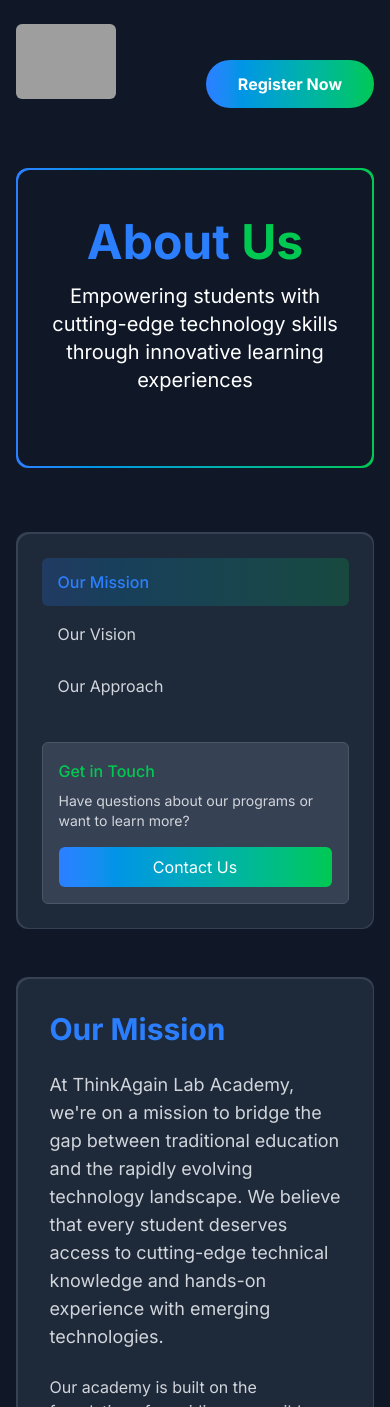
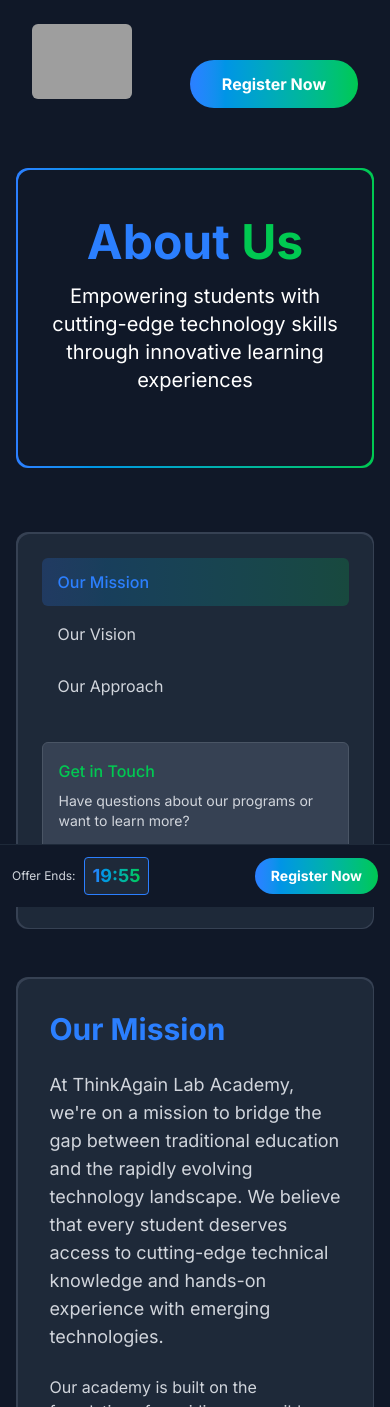
Before and after one commit to thinkagain-lab/academy, a Next.js app: page /about-us in a window 390 px wide. Shown: the top 1407 px of the page. Built offline with nearby package versions, Linux system fonts and the light colour scheme; grey boxes are pictures that could not be loaded.

Commit message:
Updated Navbar & Added Timer

```diff
--- a/src/app/about-us/page.js
+++ b/src/app/about-us/page.js
@@ -3,6 +3,7 @@
 import { useState } from 'react';
 import Link from 'next/link';
 import Image from 'next/image';
+import Navbar from '@/components/Navbar';
 
 export default function AboutUs() {
   const [activeTab, setActiveTab] = useState('mission');
@@ -18,20 +19,7 @@ export default function AboutUs() {
     <div className="bg-gray-900 text-white min-h-screen">
       <div className="max-w-7xl mx-auto px-4">
         {/* Header - Matching Contact Page */}
-        <header className="py-6 flex justify-between items-center">
-          <div className="w-30 h-30 relative">
-            <Image
-              src="https://raw.githubusercontent.com/thinkagain-lab/academy/827d563df1ae8a49ff856defe56e1e0fb756e77d/public/TalLogoRound.png"
-              alt="Think Again Lab Logo"
-              width={100}
-              height={100}
-              className="rounded-md"
-            />
-          </div>
-          <a href="/#register" className="bg-gradient-to-r from-blue-500 to-green-500 text-white inline-block px-8 py-3 rounded-full font-bold transition hover:scale-105">
-            Register Now
-          </a>
-        </header>
+        <Navbar />
 
         {/* Hero Section */}
         <section className="bg-gradient-to-r from-blue-500 to-green-500 p-[2px] rounded-xl mb-12">
--- a/src/app/page.js
+++ b/src/app/page.js
@@ -4,6 +4,8 @@ import { useState } from 'react';
 import Image from 'next/image';
 import Link from 'next/link';
 import RegistrationForm from '@/components/RegistrationForm';
+import TimerSection from '@/components/TimerSection';
+import Navbar from '@/components/Navbar';
 
 export default function Home() {
   // State for FAQ toggle
@@ -132,20 +134,7 @@ export default function Home() {
     <div className="bg-gray-900 text-white min-h-screen">
       <div className="max-w-7xl mx-auto px-4">
         {/* Header */}
-        <header className="py-6 flex justify-between items-center">
-          <div className="w-30 h-30 relative">
-            <Image
-              src="https://raw.githubusercontent.com/thinkagain-lab/academy/827d563df1ae8a49ff856defe56e1e0fb756e77d/public/TalLogoRound.png"
-              alt="Think Again Lab Logo"
-              width={100}
-              height={100}
-              className="rounded-md"
-            />
-          </div>
-          <a href="#register" className="bg-gradient-to-r from-blue-500 to-green-500 text-white  inline-block px-8 py-3 rounded-full font-bold transition hover:scale-105 hover:bg-green-400">
-            Register Now
-          </a>
-        </header>
+        <Navbar />
 
         {/* Hero Section */}
         <div className="bg-gradient-to-r from-blue-500 to-green-500 p-[2px] rounded-xl mb-12">
@@ -462,6 +451,7 @@ export default function Home() {
         </section>
 
 
+        <TimerSection />
 
 
 
--- /dev/null
+++ b/src/components/Navbar.js
@@ -0,0 +1,108 @@
+// Navbar.jsx
+"use client";
+
+import { useState, useEffect } from 'react';
+import Image from 'next/image';
+import Link from 'next/link';
+
+export default function Navbar() {
+  const [isScrolled, setIsScrolled] = useState(false);
+  const [timeLeft, setTimeLeft] = useState(null);
+  const TIMER_DURATION = 20 * 60; // 20 minutes in seconds
+
+  // Handle scroll event
+  useEffect(() => {
+    const handleScroll = () => {
+      // Check if user has scrolled down enough to show sticky bar (200px)
+      setIsScrolled(window.scrollY > 200);
+    };
+
+    window.addEventListener('scroll', handleScroll);
+    return () => window.removeEventListener('scroll', handleScroll);
+  }, []);
+
+  // Timer functionality
+  useEffect(() => {
+    // Check if timer already exists in localStorage
+    const storedTimerEnd = localStorage.getItem('timerEndTime');
+
+    if (!storedTimerEnd) {
+      // First visit - set timer end time
+      const endTime = Date.now() + TIMER_DURATION * 1000;
+      localStorage.setItem('timerEndTime', endTime.toString());
+      setTimeLeft(TIMER_DURATION);
+    } else {
+      // Returning visit - calculate remaining time
+      const remaining = Math.max(0, Math.floor((parseInt(storedTimerEnd) - Date.now()) / 1000));
+      setTimeLeft(remaining);
+    }
+
+    // Set up interval for countdown
+    const interval = setInterval(() => {
+      setTimeLeft(prevTime => {
+        if (prevTime <= 1) {
+          clearInterval(interval);
+          return 0;
+        }
+        return prevTime - 1;
+      });
+    }, 1000);
+
+    // Clean up on unmount
+    return () => clearInterval(interval);
+  }, []);
+
+  // Format time as mm:ss
+  const formatTime = (seconds) => {
+    if (seconds === null) return "20:00"; // Initial state before calculation
+    const mins = Math.floor(seconds / 60);
+    const secs = seconds % 60;
+    return `${mins.toString().padStart(2, '0')}:${secs.toString().padStart(2, '0')}`;
+  };
+
+  return (
+    <>
+      {/* Regular Navbar - visible on all screens */}
+      <header className="py-6 flex justify-between items-center max-w-7xl mx-auto px-4">
+        <div className="w-30 h-30 relative">
+          <Image
+            src="https://raw.githubusercontent.com/thinkagain-lab/academy/827d563df1ae8a49ff856defe56e1e0fb756e77d/public/TalLogoRound.png"
+            alt="Think Again Lab Logo"
+            width={100}
+            height={100}
+            className="rounded-md"
+          />
+        </div>
+        <a href="#register" className="bg-gradient-to-r from-blue-500 to-green-500 text-white inline-block px-8 py-3 rounded-full font-bold transition hover:scale-105 hover:bg-green-400">
+          Register Now
+        </a>
+      </header>
+
+      {/* Mobile Sticky Bottom Bar - Only visible on mobile when scrolled */}
+      <div
+        className={`
+          fixed bottom-0 left-0 right-0 z-50 bg-gray-900 border-t border-gray-800
+          md:hidden ${isScrolled ? 'translate-y-0' : 'translate-y-full'}
+          transition-transform duration-300 ease-in-out
+          flex items-center justify-between p-3
+        `}
+      >
+
+        <div className="flex items-center">
+          <span className="text-gray-300 text-xs mr-2">Offer Ends:</span>
+          <div className="bg-gray-800 p-1 px-2 rounded border border-blue-500">
+            <span className="text-lg font-mono font-bold bg-gradient-to-r from-blue-500 to-green-500 text-transparent bg-clip-text">
+              {formatTime(timeLeft)}
+            </span>
+          </div>
+        </div>
+
+        <a href="#register" className="bg-gradient-to-r from-blue-500 to-green-500 text-white px-4 py-2 rounded-full font-bold text-sm">
+          Register Now
+        </a>
+
+
+      </div>
+    </>
+  );
+}
--- /dev/null
+++ b/src/components/TimerSection.js
@@ -0,0 +1,97 @@
+// TimerSection.jsx
+"use client";
+
+import { useState, useEffect } from 'react';
+
+export default function TimerSection() {
+  const [timeLeft, setTimeLeft] = useState(null);
+  const TIMER_DURATION = 20 * 60; // 20 minutes in seconds
+
+  useEffect(() => {
+    // Check if timer already exists in localStorage
+    const storedTimerEnd = localStorage.getItem('timerEndTime');
+
+    if (!storedTimerEnd) {
+      // First visit - set timer end time
+      const endTime = Date.now() + TIMER_DURATION * 1000;
+      localStorage.setItem('timerEndTime', endTime.toString());
+      setTimeLeft(TIMER_DURATION);
+    } else {
+      // Returning visit - calculate remaining time
+      const remaining = Math.max(0, Math.floor((parseInt(storedTimerEnd) - Date.now()) / 1000));
+      setTimeLeft(remaining);
+    }
+
+    // Set up interval for countdown
+    const interval = setInterval(() => {
+      setTimeLeft(prevTime => {
+        if (prevTime <= 1) {
+          clearInterval(interval);
+          return 0;
+        }
+        return prevTime - 1;
+      });
+    }, 1000);
+
+    // Clean up on unmount
+    return () => clearInterval(interval);
+  }, []);
+
+  // Format time as mm:ss
+  const formatTime = (seconds) => {
+    if (seconds === null) return "20:00"; // Initial state before calculation
+    const mins = Math.floor(seconds / 60);
+    const secs = seconds % 60;
+    return `${mins.toString().padStart(2, '0')}:${secs.toString().padStart(2, '0')}`;
+  };
+
+  // Get today's date in format: April 15, 2025
+  const today = new Date();
+  const options = { month: 'long', day: 'numeric', year: 'numeric' };
+  const formattedDate = today.toLocaleDateString('en-US', options);
+
+  // If timer hasn't been initialized yet, show loading state
+  if (timeLeft === null) {
+    return null;
+  }
+
+  return (
+    <section className=" bg-gray-800 rounded-xl p-6 my-12 mx-auto max-w-5xl">
+      <div className="p-[2px] rounded-xl bg-gradient-to-r from-blue-500 to-green-500">
+        <div className="bg-gray-800 rounded-xl p-6">
+          <div className="flex flex-col md:flex-row items-center justify-between gap-6">
+            <div className="flex-1">
+              <h3 className="text-2xl font-bold mb-3 text-center md:text-left">
+                <span className="bg-gradient-to-r from-blue-500 to-green-500 text-transparent bg-clip-text">Limited Time Special Offer</span>
+              </h3>
+              <p className="text-gray-300 mb-2 text-center md:text-left">
+                Register now to secure your spot before this special discount expires!
+                Only a few seats remain for this exclusive masterclass.
+              </p>
+              <p className="text-gray-300 font-semibold mb-4 text-center md:text-left">
+                Register before <span className="text-green-500">{formattedDate}</span> to avail this offer.
+              </p>
+              <div className='flex flex-col md:flex-row px-5 md:px-0'>
+              <a
+                href="#register"
+                className="text-center md:text-left bg-gradient-to-r from-blue-500 to-green-500 text-white px-8 py-3 rounded-full font-bold transition hover:scale-105 inline-block"
+              >
+                CLAIM DISCOUNT NOW
+              </a>
+              </div>
+            </div>
+
+            <div className="flex-shrink-0 text-center">
+              <div className="mb-2 text-gray-300">Offer Expires In:</div>
+              <div className="bg-gray-900 p-4 rounded-lg border-2 border-blue-500">
+                <div className="text-3xl md:text-4xl font-mono font-bold bg-gradient-to-r from-blue-500 to-green-500 text-transparent bg-clip-text">
+                  {formatTime(timeLeft)}
+                </div>
+              </div>
+            </div>
+          </div>
+        </div>
+      </div>
+    </section>
+  );
+}
```
